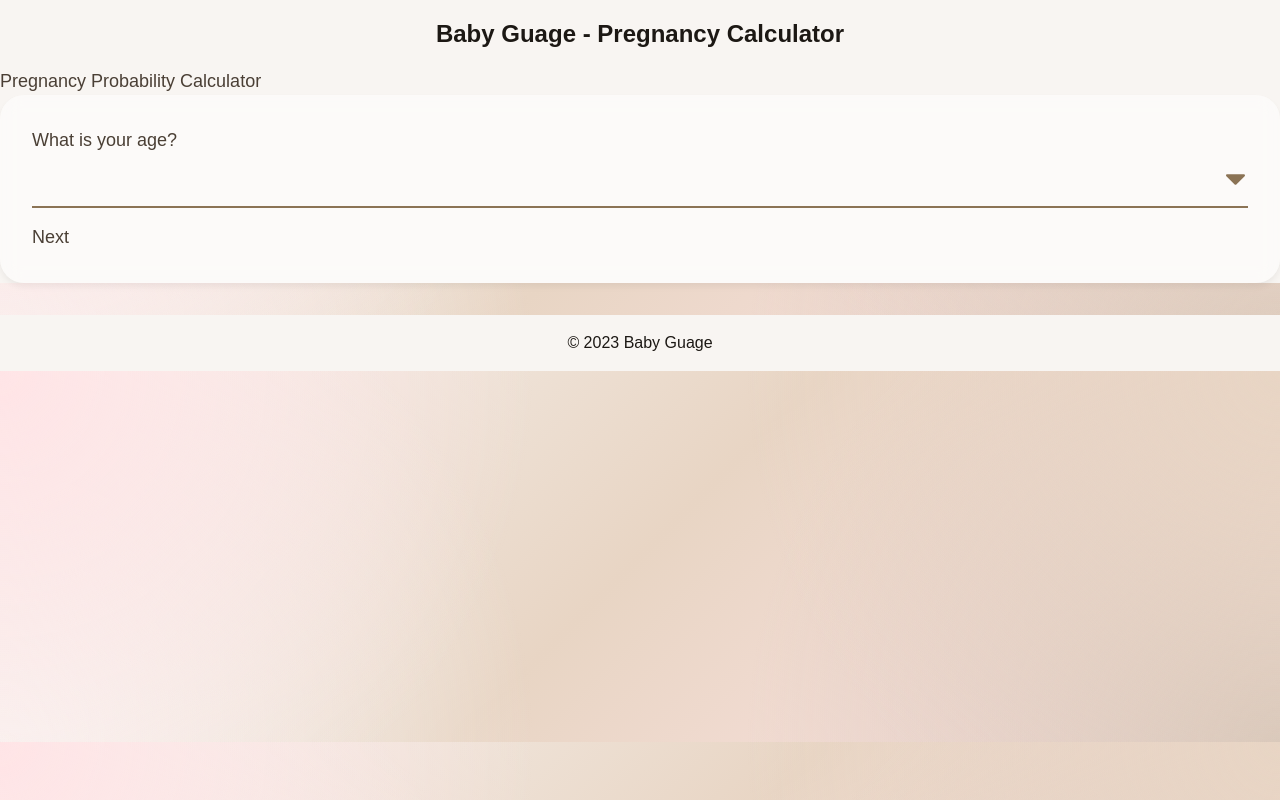
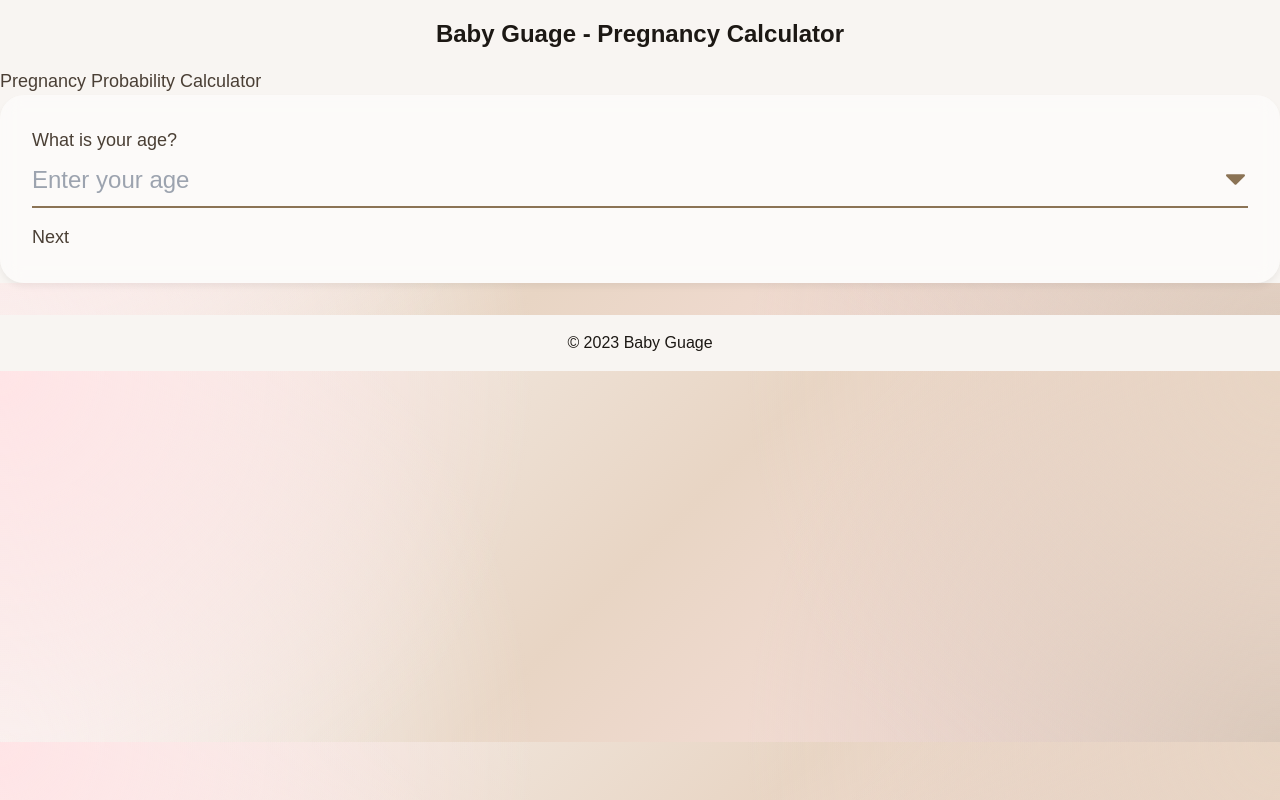
Before and after one commit to BonJenn/babyguage, a Next.js app: page / in a window 1280 px wide. Built offline with nearby package versions, Linux system fonts and the light colour scheme.

Commit message:
Added typing to age input

```diff
--- a/src/components/PregnancyCalculator.tsx
+++ b/src/components/PregnancyCalculator.tsx
@@ -94,20 +94,29 @@ export default function PregnancyCalculator() {
               What is your age?
               <input
                 type="number"
-                min="18"
-                max="100"
                 className={inputClasses}
-                value={formData.age || ''}
+                value={formData.age === 0 ? '' : formData.age}
                 onChange={(e) => {
-                  const value = parseInt(e.target.value) || 0;
-                  if (value >= 18 || value === 0) {
-                    setFormData({ ...formData, age: value });
+                  const value = e.target.value === '' ? 0 : parseInt(e.target.value);
+                  setFormData({ ...formData, age: value });
+                }}
+                onBlur={() => {
+                  if (formData.age < 18 && formData.age !== 0) {
+                    alert("You must be 18 or older to use this calculator.");
+                    setFormData({ ...formData, age: 0 });
                   }
                 }}
+                placeholder="Enter your age"
               />
             </label>
             <button
-              onClick={() => setStep(2)}
+              onClick={() => {
+                if (formData.age < 18) {
+                  alert("You must be 18 or older to use this calculator.");
+                  return;
+                }
+                setStep(2);
+              }}
               className={buttonClasses}
             >
               Next
```
